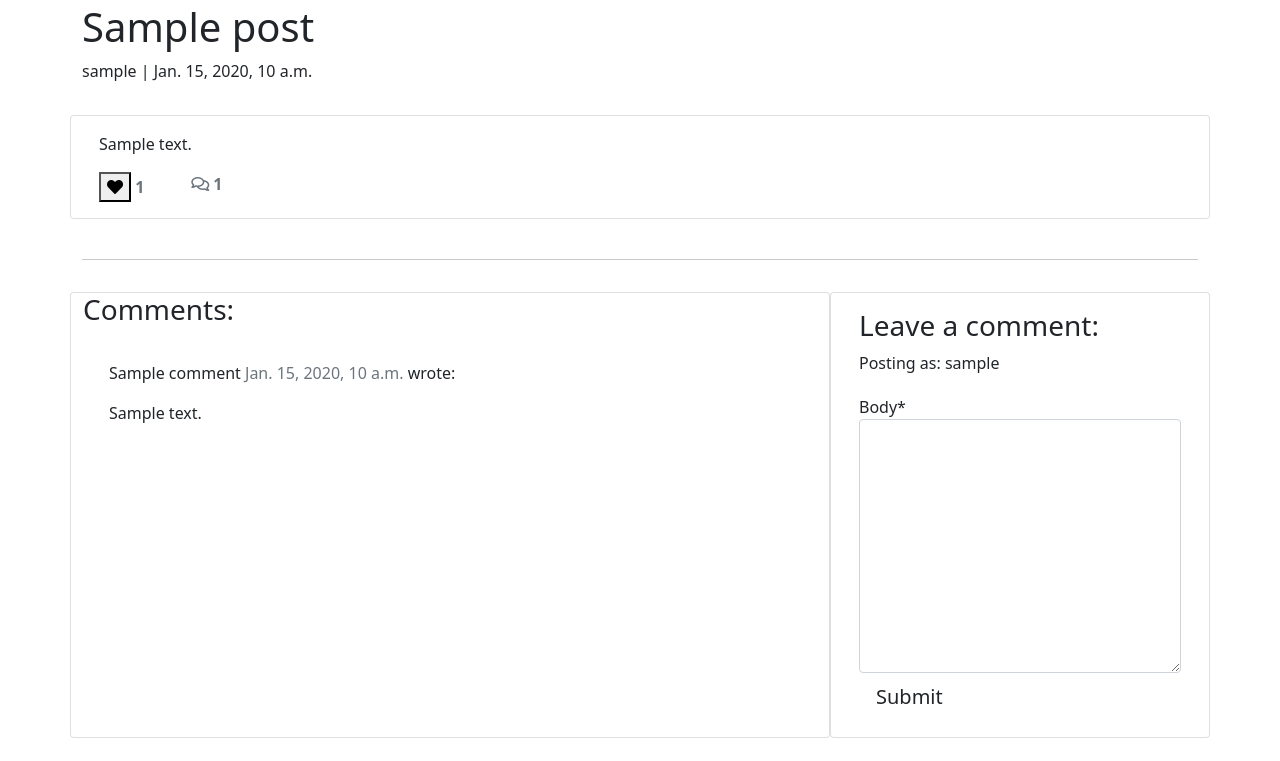
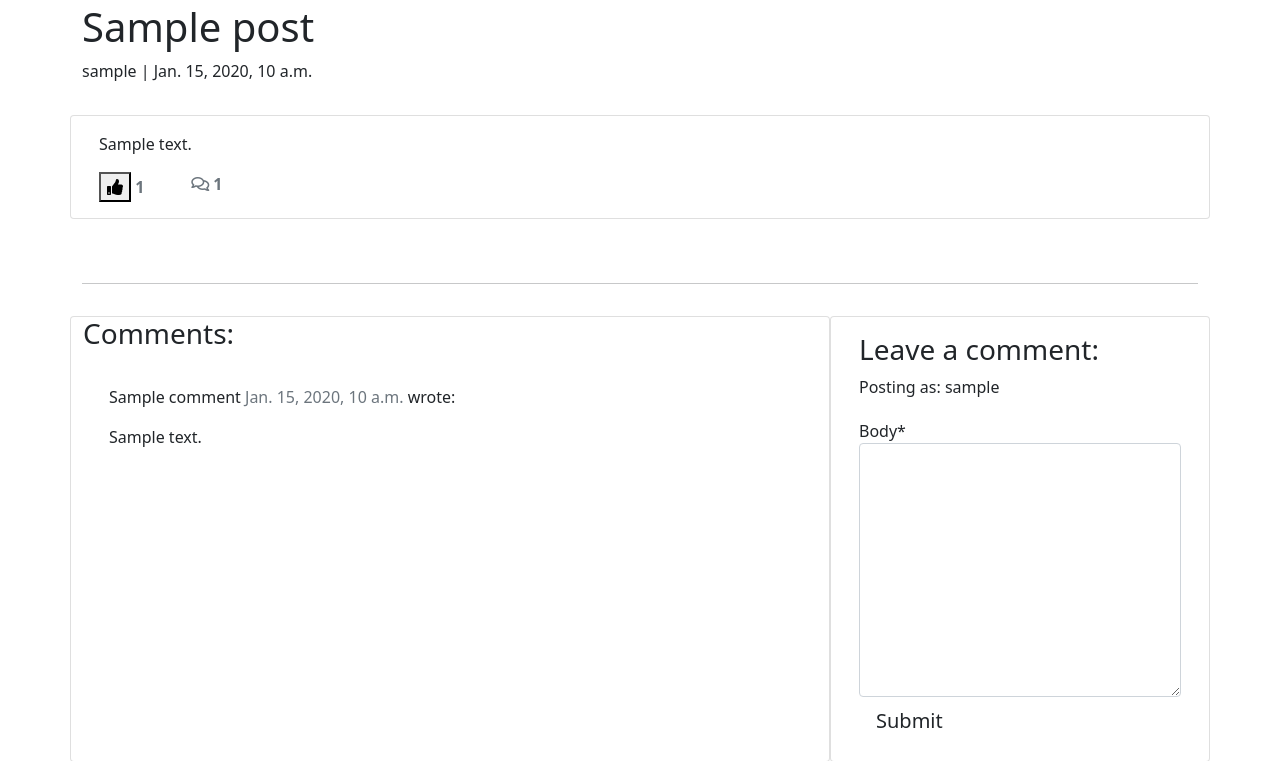
Before and after one commit to GustavFluur/Hobby_Share, a Django app: a page that uses templates/post_detail.html in a window 1280 px wide. Shown: the part 53-814 px from the top of the page. Before the commit the page ends 791 px from the top, so only its background shows below. Run offline with Django 3.2, Linux system fonts and the light colour scheme; a user stored in the database is signed in; tables that the repository leaves empty hold one stand-in row (values such as "Sample post"); some libraries are stand-ins or nearby versions.

```diff
--- a/templates/index.html
+++ b/templates/index.html
@@ -20,7 +20,7 @@
                                 <img class="card-img-top" src=" {{ post.featured_image.url }}">
                                 {% endif %}
                                 <div class="image-flash">
-                                    <p class="author">Author: {{ post.author }}</p>
+                                    <p class="blogger">Blogger: {{ post.blogger }}</p>
                                 </div>
                             </div>
                             <a href="{% url 'post_detail' post.slug %}" class="post-link">
@@ -31,8 +31,6 @@
                             </a>
                             <hr />
                             <p class="card-text text-muted h6">{{ post.created_on}} <i class="fas fa-thumbs-up"></i>
-                                {{ post.number_of_likes }}</p>
-                            <p class="card-text text-muted h6">{{ post.created_on}} <i class="fas fa-star"></i>
                                 {{ post.number_of_likes }}</p>
 
                         </div>
--- a/templates/post_detail.html
+++ b/templates/post_detail.html
@@ -24,7 +24,7 @@
 
 <div class="container">
     <div class="row">
-        <div class="col card mb-4  mt-3 left  top">
+        <div class="col card mb-5  mt-3 left  top">
             <div class="card-body">
                 <!-- The post content goes inside the card-text. -->
                 <!-- Use the | safe filter inside the template tags -->
@@ -39,7 +39,7 @@
                             <form class="d-inline" action="{% url 'post_like' post.slug %}" method="POST">
                                 {% csrf_token %}
                                 {% if liked %}
-                                <button type="submit" name="blogpost_id" value="{{post.slug}}" class="btn-like"><i class="fas fa-heart"></i></button>
+                                <button type="submit" name="blogpost_id" value="{{post.slug}}" class="btn-like"><i class="fas fa-thumbs-up"></i></button>
                                 {% else %}
                                 <button type="submit" name="blogpost_id" value="{{post.slug}}" class="btn-like"><i class="far fa-heart"></i></button>
                                 {% endif %}
```
